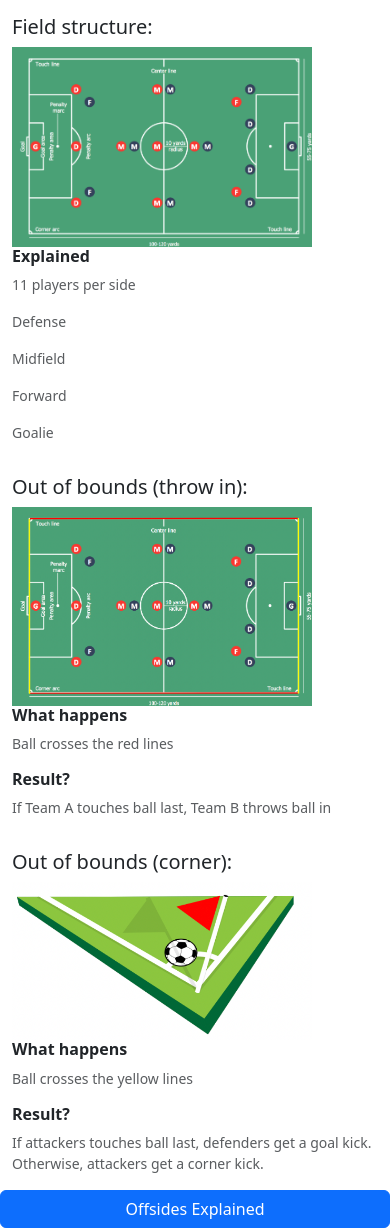
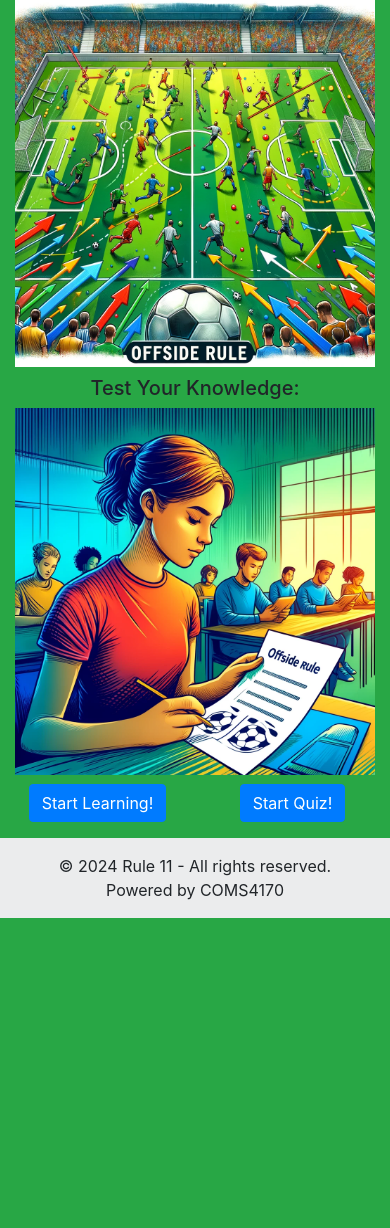
Before and after one commit to csk2183/uigroup, a Flask app: page / in a window 390 px wide. Shown: the part 514-1742 px from the top of the page. After the commit the page ends 1432 px from the top, so only its background shows below. Run offline with Flask 3, Linux system fonts and the light colour scheme; some libraries are stand-ins or nearby versions.

Commit message:
changed homepage design; changed extend navbar-->base.html

```diff
--- a/static/main.css
+++ b/static/main.css
@@ -1,6 +1,19 @@
 /* main.css */
-body {
-    font-family: 'Arial', sans-serif;
+
+
+
+html, body {
+    height: 100%; /* Ensures minimum height of the viewport */
+    margin: 0;
+    padding: 0;
+    display: flex;
+    flex-direction: column; /* Makes the main axis vertical */
+}
+
+
+/*  using this as background*/
+.general{
+    background-color: #28a745;
 }
 
 .navbar {
@@ -8,7 +21,7 @@ body {
 }
 
 .navbar-brand {
-    color: #f8f9fa !important; /* Bootstrap's white color */
+    color: #28a745 !important; /* Bootstrap's white color */
     font-weight: bold;
     margin-right: 2em; /* Give some space next to the brand */
 }
@@ -32,7 +45,7 @@ body {
 }
 
 .container h1 {
-    color: #28a745; /* Bootstrap's success color */
+    color: white; /* Bootstrap's success color */
 }
 
 /* Add any additional custom styles below */
--- /dev/null
+++ b/templates/base.html
@@ -0,0 +1,27 @@
+<!-- base.html -->
+<!DOCTYPE html>
+<html lang="en">
+<head>
+    <meta charset="UTF-8">
+    <meta name="viewport" content="width=device-width, initial-scale=1.0">
+    <link href="https://cdn.jsdelivr.net/npm/bootstrap@5.3.1/dist/css/bootstrap.min.css" rel="stylesheet">
+    <!-- Link to main.css or additional stylesheets -->
+</head>
+<body class="general">
+    {% include 'navbar.html' %}
+
+    {% block content %}
+    <!-- Content overridden by child templates -->
+    {% endblock %}
+
+    <footer class="footer bg-light text-center text-lg-start mt-auto">
+        <div class="text-center p-3" style="background-color: rgba(0, 0, 0, 0.05);">
+            © 2024 Rule 11 - All rights reserved.
+            <br>
+            Powered by COMS4170
+        </div>
+    </footer>
+
+    <script src="https://cdn.jsdelivr.net/npm/bootstrap@5.3.1/dist/js/bootstrap.bundle.min.js"></script>
+</body>
+</html>
--- a/templates/home.html
+++ b/templates/home.html
@@ -1,80 +1,31 @@
 <!-- home.html -->
-{% extends 'navbar.html' %}
+{% extends 'base.html' %}
 
 {% block title %}Home - Soccer Rules{% endblock %}
 
 {% block content %}
-<html lang="en">
-<head>
-    <meta charset="UTF-8">
-    <meta name="viewport" content="width=device-width, initial-scale=1.0">
-    <title>Learn Soccer</title>
-    <!-- CSS only -->
-    <link href="https://cdn.jsdelivr.net/npm/bootstrap@5.3.1/dist/css/bootstrap.min.css" rel="stylesheet">
-</head>
-<body>
-    <div class="container mt-4">
-        <h1 class="text-center mb-4">Discover The Beautiful Game's Basics</h1>
-        <!-- Home page content here -->
-        <p>Welcome to the soccer learning platform. Start learning about the rules, play quizzes, and have fun!</p>
-        <div class="row">
-            <div class="col-md-6">
-                <h2 class="h5 mt-3">General rules explanation:</h2>
-                <div class="ratio ratio-16x9">
-                    <iframe src="https://www.youtube.com/embed/qknP-E-vPQ4?si=7cIOsBtfyYGJWyEn" title="YouTube video player" frameborder="0" allow="accelerometer; autoplay; clipboard-write; encrypted-media; gyroscope; picture-in-picture; web-share" referrerpolicy="strict-origin-when-cross-origin" allowfullscreen></iframe>
-                </div>
-            </div>
-            <div class="col-md-6">
-                <h2 class="h5 mt-3">Field structure:</h2>
-                <img src="../static/data/learning/soccer-field-structure.png" alt="Soccer field structure" class="img-fluid" style="max-width: 300px; height: auto;">
-                <br/>
-                <div class="row">
-                    <div class="col-md-12">
-                        <h6 class="fw-bold">Explained</h3>
-                        <p class="text-muted small">11 players per side</p>
-                        <p class="text-muted small">Defense</p>
-                        <p class="text-muted small">Midfield</p>
-                        <p class="text-muted small">Forward</p>
-                        <p class="text-muted small">Goalie</p>
-                    </div>
-                </div>
-            </div>
+<div class="container mt-4">
+    <h1 class="text-center mb-4">Rule 11</h1>
+    <h2 class="text-center mb-4">Welcome to COMS4170's Finest Soccer Learning Platform!</h2>
+    <p>If you’ve ever watched a game of soccer and found yourself confused by the frequent interruptions by referees, this is the place for you! Dive into the rules of soccer, understand the offsides, and never be puzzled again!</p>
+
+    <div class="row">
+        <div class="col-md-6">
+            <h2 class="h5 mt-3 text-center">Interactive Lessons:</h2>
+            <img src="../static/data/home/2.webp" alt="Learn about Offsides" class="img-fluid" style="max-width:100%; height: 90%;">
         </div>
-        <div class="row">
-            <div class="col-md-6">
-                <h2 class="h5 mt-3">Out of bounds (throw in):</h2>
-                <img src="../static/data/learning/out-of-bounds-throw-in.png" alt="Out-of-bounds-throw-in" class="img-fluid" style="max-width: 300px; height: auto;">
-                <br/>
-                <div class="row">
-                    <div class="col-md-12">
-                        <h6 class="fw-bold">What happens</h3>
-                        <p class="text-muted small">Ball crosses the red lines</p>
-                        <h6 class="fw-bold">Result?</h3>
-                        <p class="text-muted small">If Team A touches ball last, Team B throws ball in</p>
-                    </div>
-                </div>
-            </div>
-            <div class="col-md-6">
-                <h2 class="h5 mt-3">Out of bounds (corner):</h2>
-                <img src="../static/data/learning/out-of-bounds-corner.png" alt="Out-of-bounds-corner" class="img-fluid" style="max-width: 300px; height: auto;">
-                <br/>
-                <div class="row">
-                    <div class="col-md-12">
-                        <h6 class="fw-bold">What happens</h3>
-                        <p class="text-muted small">Ball crosses the yellow lines</p>
-                        <h6 class="fw-bold">Result?</h3>
-                        <p class="text-muted small">If attackers touches ball last, defenders get a goal kick. Otherwise, attackers get a corner kick.</p>
-                    </div>
-                </div>
-            </div>
-        </div>
-        <div class="row">
-            <a href="/offside-explained" class="btn btn-primary">Offsides Explained</a>
+        <div class="col-md-6">
+            <h2 class="h5 mt-3 text-center">Test Your Knowledge:</h2>
+            <img src="../static/data/home/1.webp" alt="Offsides Quiz" class="img-fluid" style="max-width:100%; height: 90%;">
         </div>
     </div>
-
-    <!-- JavaScript Bundle with Popper -->
-    <script src="https://cdn.jsdelivr.net/npm/bootstrap@5.3.1/dist/js/bootstrap.bundle.min.js"></script>
-</body>
-</html>
+    <div class="row mt-3 mb-3">
+        <div class="col text-center">
+            <a href="/offside-explained" class="btn btn-primary">Start Learning!</a>
+        </div>
+        <div class="col text-center">
+            <a href="/quiz/intro" class="btn btn-primary">Start Quiz!</a>
+        </div>
+    </div>
+</div>
 {% endblock %}
--- a/templates/navbar.html
+++ b/templates/navbar.html
@@ -46,6 +46,8 @@
     </div>
 </nav>
 
+
+
 {% block content %}
 <!-- This block will be overridden by child templates -->
 {% endblock %}
```
Also changed, not shown: static/data/home/1.webp (added), static/data/home/2.webp (added), static/data/home/d1.jpg (added), static/data/home/q1.png (added), 3 other files.
